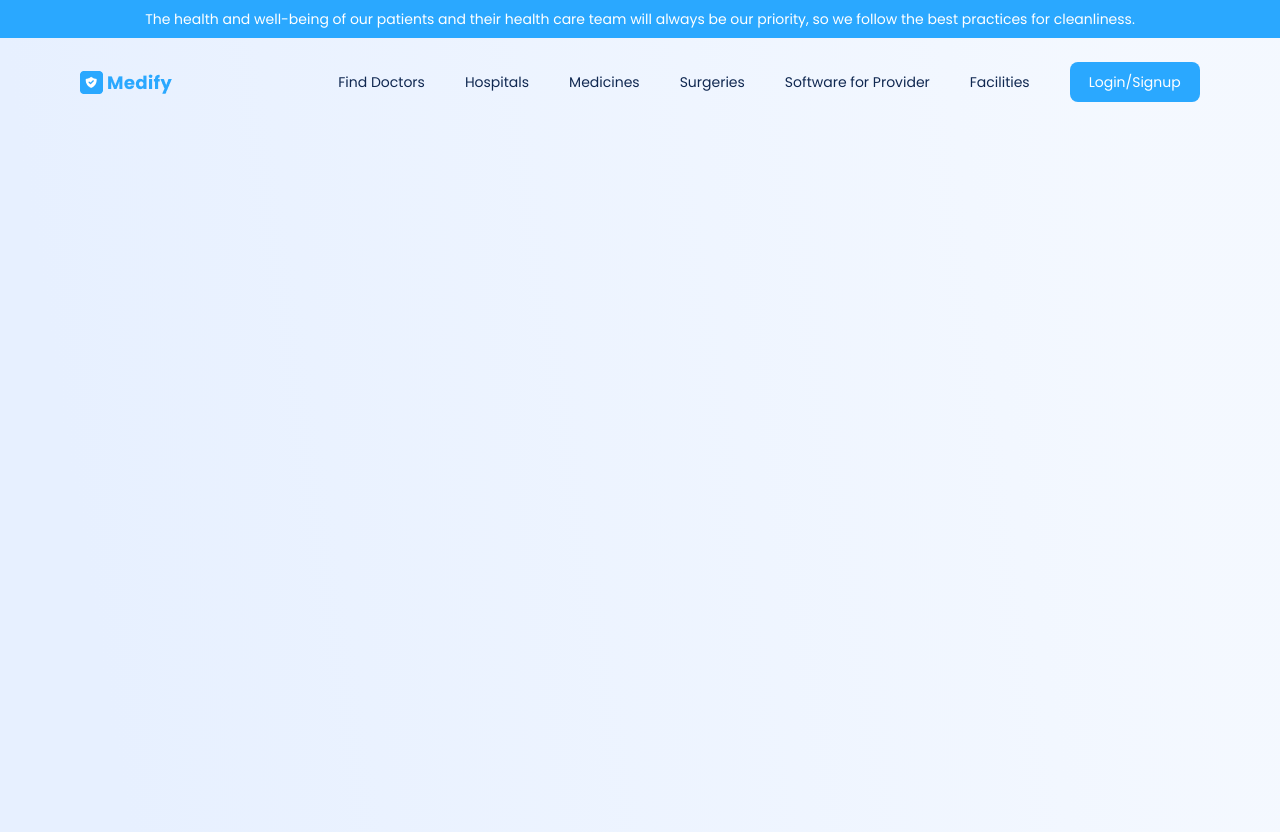
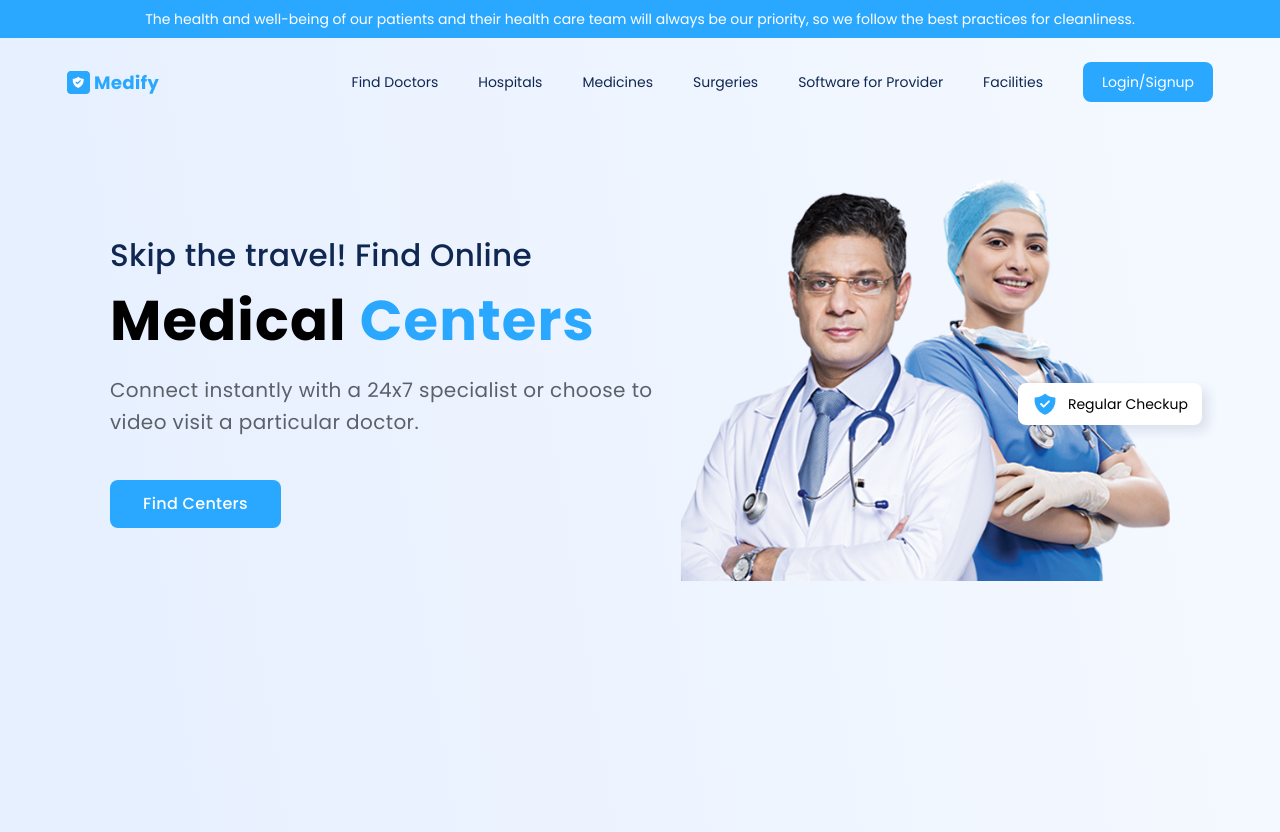
Before and after one commit to abhayd08/Medify, a React (Vite) app: page / in a window 1280 px wide. Built offline with nearby package versions, Linux system fonts and the light colour scheme.

Commit message:
Designed the Hero section

```diff
--- a/src/Components/Header/Header.jsx
+++ b/src/Components/Header/Header.jsx
@@ -1,16 +1,16 @@
 export default () => {
   return (
     <header>
-      <div className="py-[9px] font-normal px-2 text-sm text-center text-[#FFFFFF] bg-[var(--color-primary)]">
+      <div className="py-[9px] font-normal px-2 text-xs sm:text-sm text-center text-[#FFFFFF] bg-[var(--color-primary)]">
         The health and well-being of our patients and their health care team
         will always be our priority, so we follow the best practices for
         cleanliness.
       </div>
-      <nav className="pt-6 pb-8 px-3 flex justify-between items-center sm:justify-center sm:gap-[166px]">
+      <nav className="pt-6 pb-8 px-3 flex justify-between gap-[3rem] items-center max-w-[1170px] mx-auto">
         <a href="/">
           <img
             src="/assets/brand.png"
-            className="h-[27px] w-[92px]"
+            className="min-h-[27px] min-w-[92px]"
             alt="Brand"
           />
         </a>
--- /dev/null
+++ b/src/Components/HeroSection/HeroSection.jsx
@@ -0,0 +1,41 @@
+export default () => {
+  return (
+    <div className="flex max-w-[1170px] justify-center items-center gap-y-14 flex-wrap px-3 mx-auto mt-[44px]">
+      <div className="flex flex-col justify-center tracking-[0.02em] gap-5">
+        <div>
+          <h2 className="font-medium text-[#102851] text-[28px] leading-[40px] sm:text-[31px] sm:leading-[50px]">
+            Skip the travel! Find Online
+          </h2>
+          <h3 className="font-bold text-[#000000] text-[52px] leading-[62px] sm:text-[56px] mt-3 sm:mt-2 sm:leading-[66px] tracking-[0.02em]">
+            Medical <span className="text-[#2AA7FF]">Centers</span>
+          </h3>
+        </div>
+        <span className="text-[18px] sm:text-[20px] leading-[30px] max-w-[570px] sm:leading-[32px] tracking-[0.02em] font-normal text-[#5C6169]">
+          Connect instantly with a 24x7 specialist or choose to video visit a
+          particular doctor.
+        </span>
+        <button className="w-[171px] h-[48px] rounded-[8px] mt-[22px] text-center bg-[#2AA8FF] text-white tracking-[0.02em] font-medium">
+          Find Centers
+        </button>
+      </div>
+      <div className="relative">
+        <img
+          src="/assets/hero.png"
+          className="w-[380px] heroImage lg:w-[425px] xl:w-[490px] max-w-[92vw] h-auto"
+          alt="Hero-Image"
+        />
+        <div
+          style={{ "box-shadow": "6px 6px 12px 0px #1028511C" }}
+          className="bg-white lg:gap-[10px] flex justify-center items-center gap-[6px] absolute -right-3 lg:text-sm top-[65%] sm:top-[55%] lg:top-[56%] xl:right-[-2rem] text-xs translate-y-[-50%] py-[8px] px-[12px] lg:px-[14px] text-black rounded-[8px] "
+        >
+          <img
+            src="/assets/shield.png"
+            className="w-[24px] h-[24px] lg:w-[26px] lg:h-[26px]"
+            alt="Shield"
+          />
+          Regular Checkup
+        </div>
+      </div>
+    </div>
+  );
+};
--- a/src/Components/Home/Home.jsx
+++ b/src/Components/Home/Home.jsx
@@ -1,4 +1,5 @@
 import Header from "../Header/Header";
+import HeroSection from "../HeroSection/HeroSection";
 import styles from "./Home.module.css";
 
 const Home = () => {
@@ -6,6 +7,7 @@ const Home = () => {
     <>
       <div className={styles.page1}>
         <Header />
+        <HeroSection />
       </div>
     </>
   );
--- a/src/index.css
+++ b/src/index.css
@@ -4,7 +4,7 @@
 
 :root {
   --font-primary: Poppins;
-  --color-primary: #2AA8FF
+  --color-primary: #2aa8ff;
 }
 
 body,
@@ -20,4 +20,17 @@ html {
 body {
   box-sizing: border-box;
   font-family: var(--font-primary);
+  overflow-x: hidden;
 }
+
+@media (max-width: 300px) {
+  body {
+    display: flex;
+  }
+}
+
+@media (max-width: 300px) {
+  .heroImage {
+    min-width: 300px;
+  }
+}
```
Also changed, not shown: public/assets/hero.png (added), public/assets/shield.png (added).
